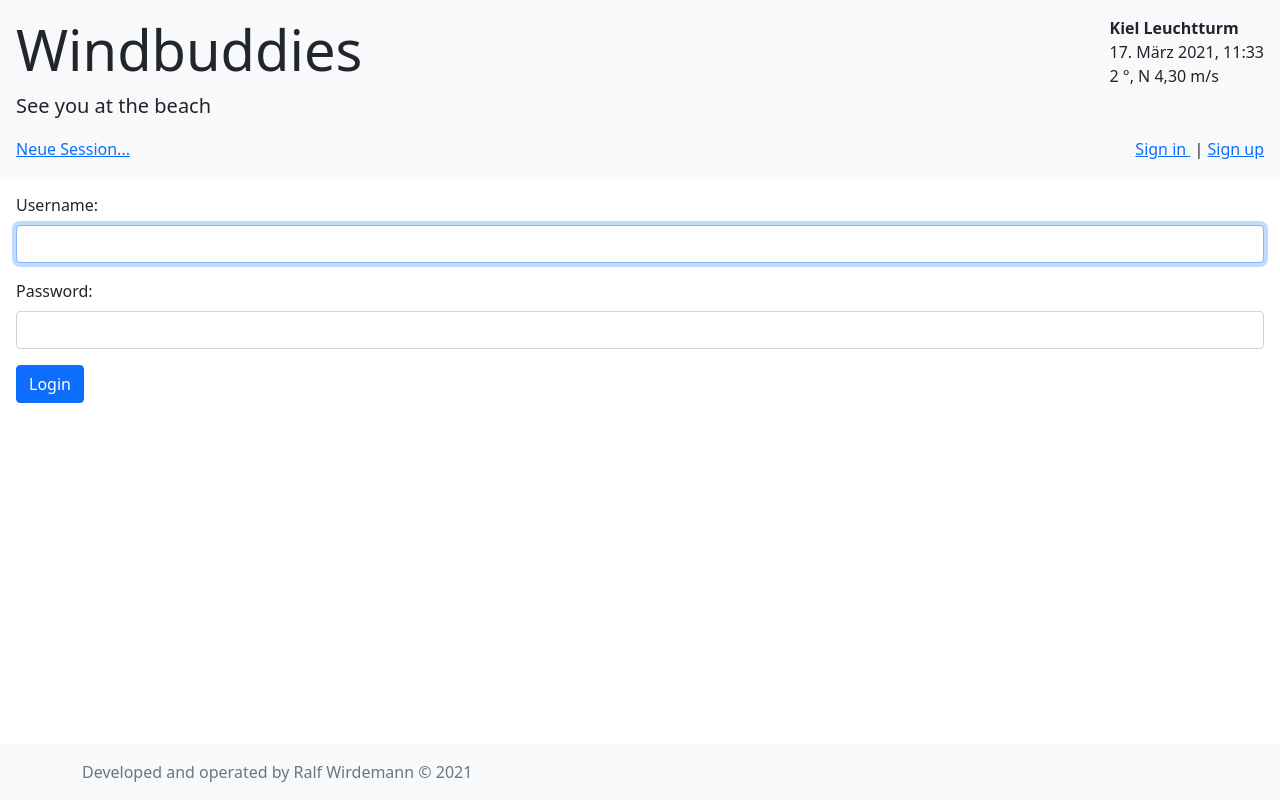
After one commit to rwirdemann/windbuddies, a Django app: page /accounts/login/ in a window 1280 px wide. The commit adds this page. Run offline with Django 3.2, Linux system fonts and the light colour scheme; some libraries are stand-ins or nearby versions.

Commit message:
Adds login form

```diff
--- a/main/static/main/style.css
+++ b/main/static/main/style.css
@@ -1,3 +1,12 @@
 .image-parent {
     max-width: 40px;
 }
+
+h1 a {
+    text-decoration: none;
+    color: rgb(34, 37, 41);
+}
+
+h1 a:hover {
+    color: rgb(34, 37, 41);
+}
--- a/main/templates/main/base.html
+++ b/main/templates/main/base.html
@@ -33,7 +33,7 @@
     <div class="bg-light p-3">
         <div class="d-flex">
             <div class="flex-grow-1">
-                <h1 class="display-4">Windbuddies</h1>
+                <h1 class="display-4"><a href="{% url 'index' %}">Windbuddies</a></h1>
                 <p class="lead">See you at the beach</p>
             </div>
             <div>
@@ -45,9 +45,22 @@
                 </div>
             </div>
         </div>
-        <a href="{% url 'create' %}">
-            Neue Session...
-        </a>
+        <div class="d-flex">
+            <div class="flex-grow-1">
+                <a href="{% url 'create' %}">
+                    Neue Session...
+                </a>
+            </div>
+            <div>
+                <a href="{% url 'login' %}">
+                    Sign in
+                </a>
+                &nbsp;|
+                <a href="{% url 'create' %}">
+                    Sign up
+                </a>
+            </div>
+        </div>
     </div>
 
     <main class="flex-shrink-0">
--- a/main/templates/main/index.html
+++ b/main/templates/main/index.html
@@ -1,4 +1,5 @@
 {% extends "main/base.html" %}
+{% load extras %}
 
 {% load static %}
 
--- /dev/null
+++ b/main/templatetags/extras.py
@@ -0,0 +1,8 @@
+from django import template
+
+register = template.Library()
+
+
+@register.filter(name='addcss')
+def addcss(field, css):
+    return field.as_widget(attrs={"class": css})
--- /dev/null
+++ b/templates/registration/login.html
@@ -0,0 +1,33 @@
+{% extends "main/base.html" %}
+{% load extras %}
+
+{% block content %}
+
+{% if form.errors %}
+<p>Your username and password didn't match. Please try again.</p>
+{% endif %}
+
+{% if next %}
+{% if user.is_authenticated %}
+<p>Your account doesn't have access to this page. To proceed,
+    please login with an account that has access.</p>
+{% else %}
+<p>Please login to see this page.</p>
+{% endif %}
+{% endif %}
+
+<form method="post" action="{% url 'login' %}">
+    {% csrf_token %}
+    <div class="mb-3">
+        <label for="username" class="form-label">{{ form.username.label_tag }}</label>
+        {{ form.username|addcss:"form-control" }}
+    </div>
+    <div class="mb-3">
+        <label for="password" class="form-label">{{ form.password.label_tag }}</label>
+        {{ form.password|addcss:"form-control" }}
+    </div>
+    <button type="submit" class="btn btn-primary">Login</button>
+    <input type="hidden" name="next" value="{{ next }}">
+</form>
+
+{% endblock %}
--- a/windbuddies/settings.py
+++ b/windbuddies/settings.py
@@ -56,7 +56,7 @@ ROOT_URLCONF = 'windbuddies.urls'
 TEMPLATES = [
     {
         'BACKEND': 'django.template.backends.django.DjangoTemplates',
-        'DIRS': [],
+        'DIRS': [os.path.join(BASE_DIR, 'templates')],
         'APP_DIRS': True,
         'OPTIONS': {
             'context_processors': [
--- a/windbuddies/urls.py
+++ b/windbuddies/urls.py
@@ -19,4 +19,5 @@ from django.urls import path, include
 urlpatterns = [
     path('main/', include('main.urls')),
     path('admin/', admin.site.urls),
+    path('accounts/', include('django.contrib.auth.urls'))
 ]
```
Also changed, not shown: main/templatetags/__init__.py (added).
